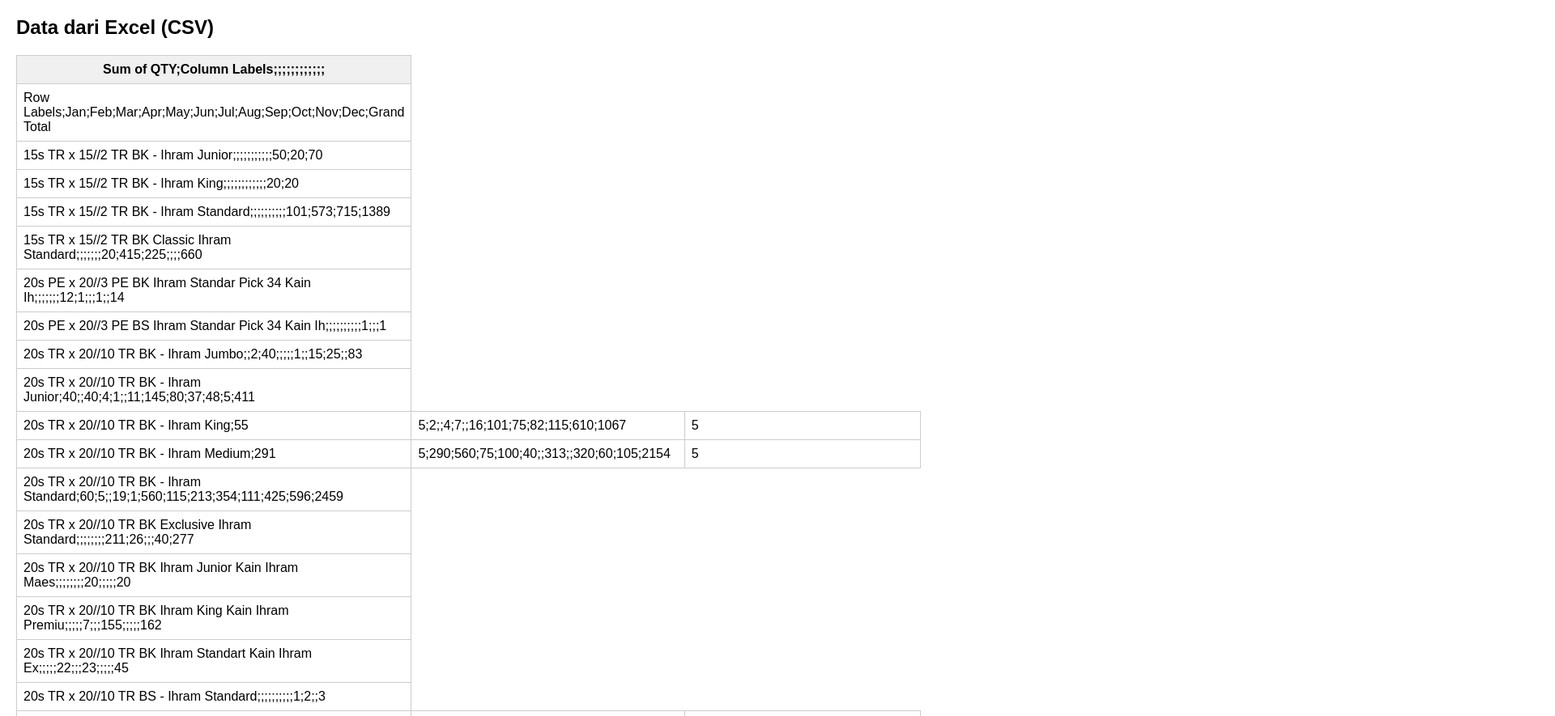
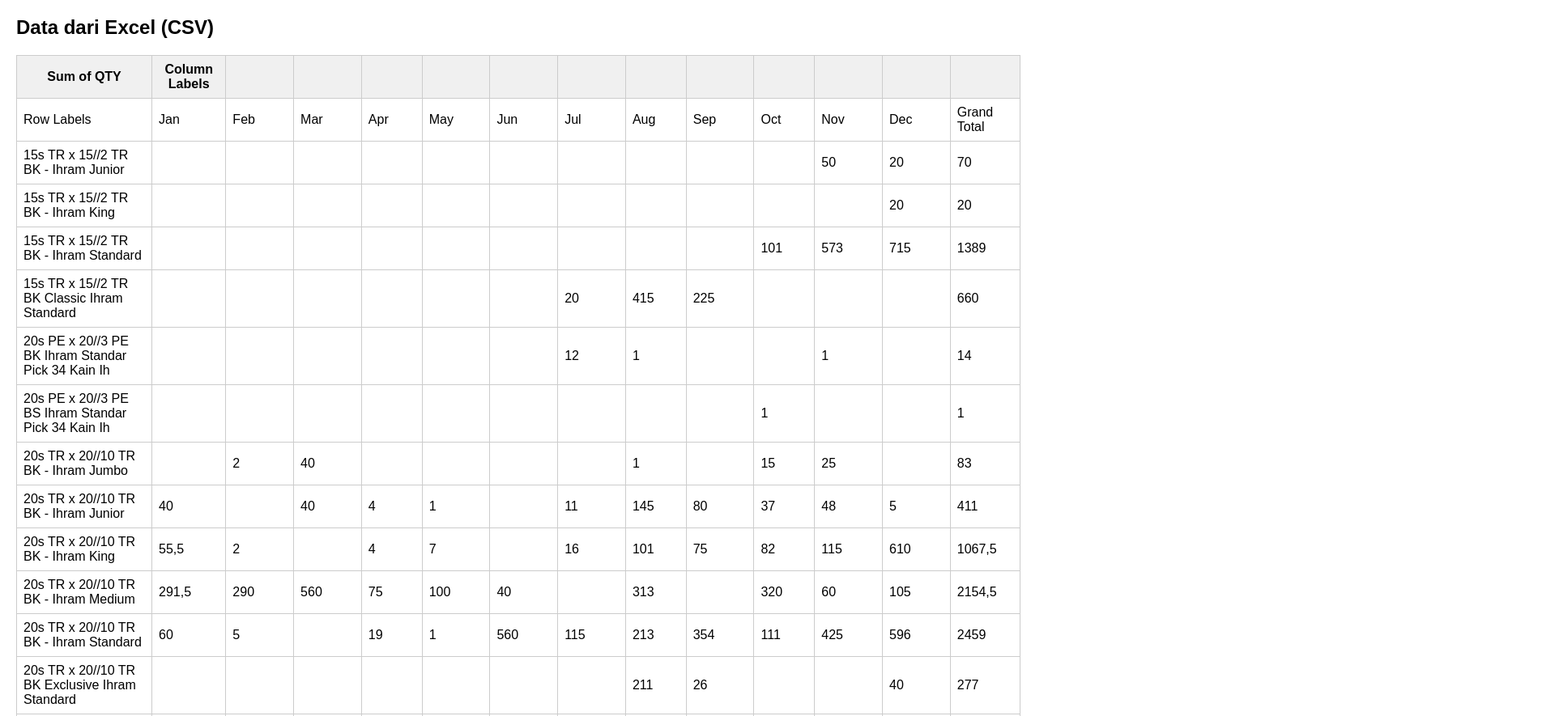
Before and after one commit to eraff-studio/Dhasboard-Gajahduduk, a plain HTML site: page index.html in a window 1280 px wide. Shown: the top 885 px of the page at 81% size, 1920 px wide, since content can reach past the window. Drawn offline with Linux system fonts and the light colour scheme.

Commit message:
Change CSV delimiter from ',' to ';'

```diff
--- a/index.html
+++ b/index.html
@@ -22,7 +22,7 @@
 fetch("Data.csv")
     .then(response => response.text())
     .then(text => {
-        const rows = text.trim().split("\n").map(r => r.split(","));
+        const rows = text.trim().split("\n").map(r => r.split(";"));
 
         let tableHTML = "";
 
```
